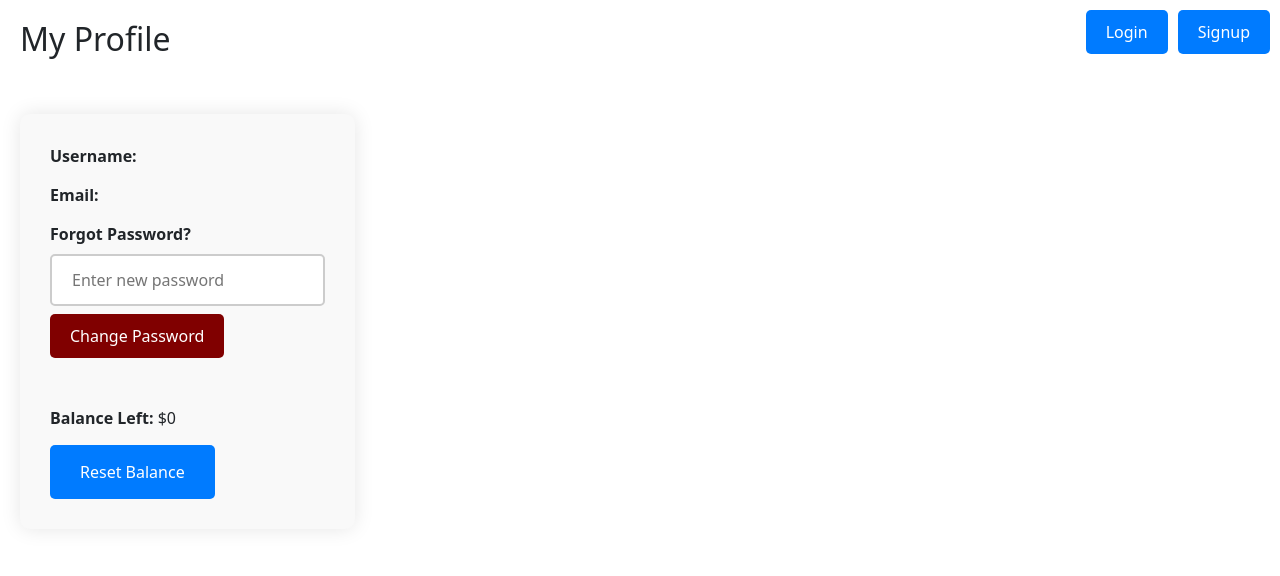
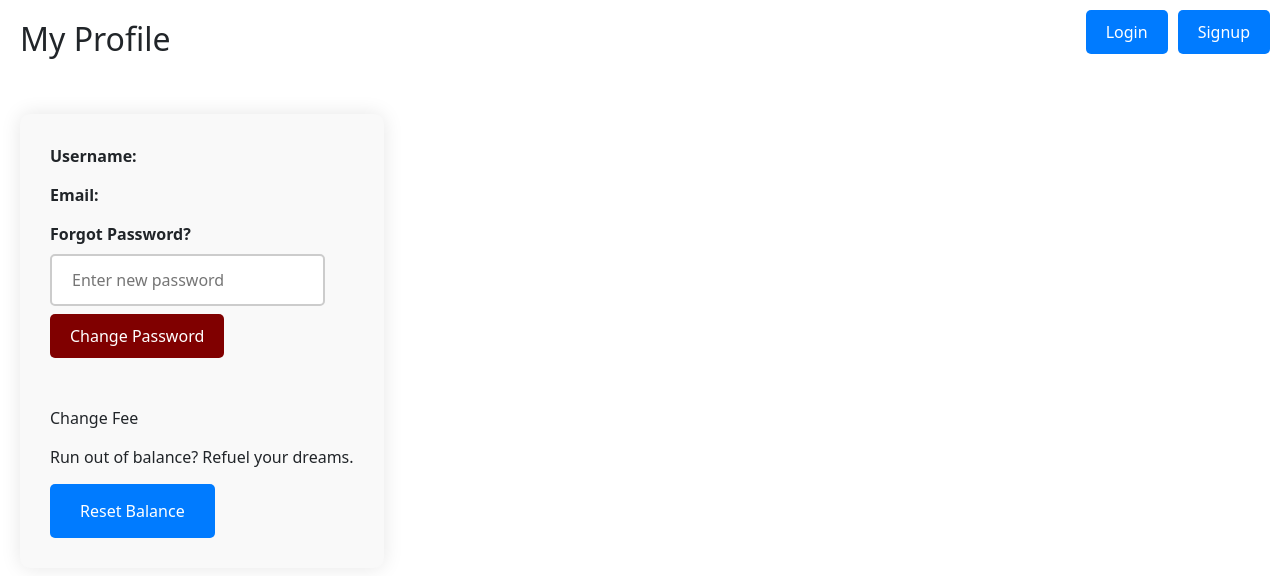
Before and after one commit to Geekomaniac1009/airlines-management-cc, a React (Create React App) app: page /user/profile in a window 1280 px wide. Shown: the top 576 px of the page. Built offline with nearby package versions, Linux system fonts and the light colour scheme.

Commit message:
Update Profile.js

```diff
--- a/src/Profile.js
+++ b/src/Profile.js
@@ -79,6 +79,8 @@ const Profile = () => {
             <h2>My Profile</h2>
             <br />
             <br />
+
+
             <div className="profile-details">
                 <p><strong>Username:</strong> {profile.username}</p>
                 <p><strong>Email:</strong> {profile.email}</p>
@@ -99,8 +101,12 @@ const Profile = () => {
                 {updateMessage && <p className="update-message">{updateMessage}</p>}
                 <br />
                 <br />
-                <p><strong>Balance Left:</strong> ${profile.balance}</p>
-                <button onClick={addBalance} className="add-balance-btn">Reset Balance </button>
+                <div className="right-segment">
+                    <p>Change Fee</p>
+                    <p className="message">Run out of balance? Refuel your dreams.</p>
+                    <button onClick={addBalance} className="add-balance-btn">Reset Balance </button>
+                </div>
+
             </div>
         </div>
         </div>
```
